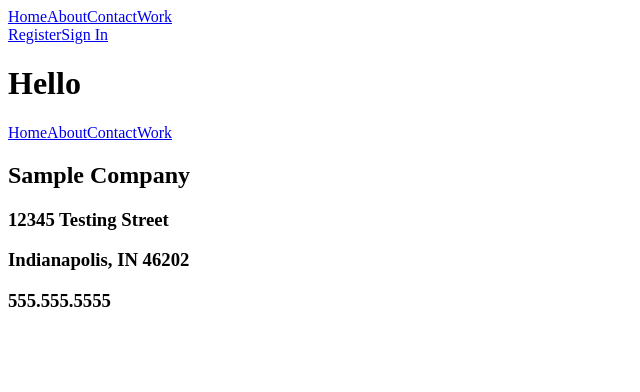
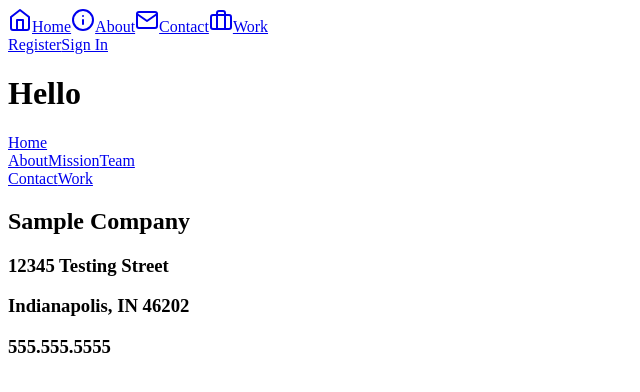
Before and after one commit to fitz-z/base-theme, a Next.js app: page / in a window 1280 px wide. Shown: the top 392 px of the page, without its empty margins (0-640 px from the left). Built offline with nearby package versions, Linux system fonts and the light colour scheme.

Commit message:
Add icons to nav bar.

```diff
--- a/components/layout/Footer.tsx
+++ b/components/layout/Footer.tsx
@@ -2,20 +2,32 @@ import Link from "next/link";
 
 const Footer = (props) => {
   return (
-    <div className="w-full flex justify-center items-center bg-primary p-5">
-      <div className="max-w-screen-lg w-full justify-between items-center flex text-white">
-        <div>
+    <div className="w-full flex justify-center items-center bg-white p-5">
+      <div className="max-w-screen-lg w-full justify-between items-center flex text-primary">
+        <div className="flex">
           <Link href="/">
-            <a className="mx-12 text-xs block">Home</a>
+            <a className="mx-12  font-bold text-base block">Home</a>
+          </Link>
+          <div>
+            <Link href="/">
+              <a className="mx-12 font-bold text-base block">About</a>
+            </Link>
+            <Link href="/">
+              <a className="mx-12 font-bold text-gray-500 text-sm block">
+                Mission
+              </a>
+            </Link>
+            <Link href="/">
+              <a className="mx-12 font-bold text-gray-500 text-sm block">
+                Team
+              </a>
+            </Link>
+          </div>
+          <Link href="/">
+            <a className="mx-12 text-sm font-bold block">Contact</a>
           </Link>
           <Link href="/">
-            <a className="mx-12 text-xs block">About</a>
-          </Link>
-          <Link href="/">
-            <a className="mx-12 text-xs block">Contact</a>
-          </Link>
-          <Link href="/">
-            <a className="mx-12 text-xs block">Work</a>
+            <a className="mx-12 text-sm  font-bold block">Work</a>
           </Link>
         </div>
         <div>
--- a/components/layout/Navigation.tsx
+++ b/components/layout/Navigation.tsx
@@ -1,29 +1,41 @@
 import Link from "next/link";
-
+import { Home, Info, Mail, Briefcase } from "react-feather";
 const Navigation = (props) => {
   return (
-    <div className="w-full flex justify-center items-center bg-primary p-5">
-      <div className="max-w-screen-lg w-full justify-between items-center flex text-white">
-        <div>
+    <div className="w-full flex justify-center items-center bg-white p-5">
+      <div className="max-w-screen-lg w-full justify-between items-center flex text-primary-darkest">
+        <div className="flex">
           <Link href="/">
-            <a className="mx-3 font-bold text-lg">Home</a>
+            <a className="mx-3 font-bold text-lg flex items-center">
+              <Home className="mr-1 h-5" />
+              Home
+            </a>
           </Link>
           <Link href="/">
-            <a className="mx-3 font-bold text-lg ">About</a>
+            <a className="mx-3 font-bold text-lg flex items-center">
+              <Info className="mr-1 h-5" />
+              About
+            </a>
           </Link>
           <Link href="/">
-            <a className="mx-3 font-bold text-lg">Contact</a>
+            <a className="mx-3 font-bold text-lg flex items-center">
+              <Mail className="mr-1 h-5" />
+              Contact
+            </a>
           </Link>
           <Link href="/">
-            <a className="mx-6 font-bold text-lg">Work</a>
+            <a className="mx-3 font-bold text-lg flex items-center">
+              <Briefcase className="mr-1 h-5" />
+              Work
+            </a>
           </Link>
         </div>
-        <div>
+        <div className="text-primary-darkest">
           <Link href="/">
-            <a className="mx-3 text-lg text-white font-bold">Register</a>
+            <a className="mx-3 text-lg font-bold">Register</a>
           </Link>
           <Link href="/">
-            <a className="mx-3 text-lg text-white font-bold">Sign In</a>
+            <a className="mx-3 text-lg font-bold">Sign In</a>
           </Link>
         </div>
       </div>
--- a/package.json
+++ b/package.json
@@ -13,6 +13,7 @@
     "next": "^11.0.1",
     "react": "^17.0.2",
     "react-dom": "^17.0.2",
+    "react-feather": "^2.0.9",
     "tailwindcss": "^2.2.4"
   },
   "devDependencies": {
```
Also changed, not shown: 1 other file (tests, documents, lock files or other folders).
